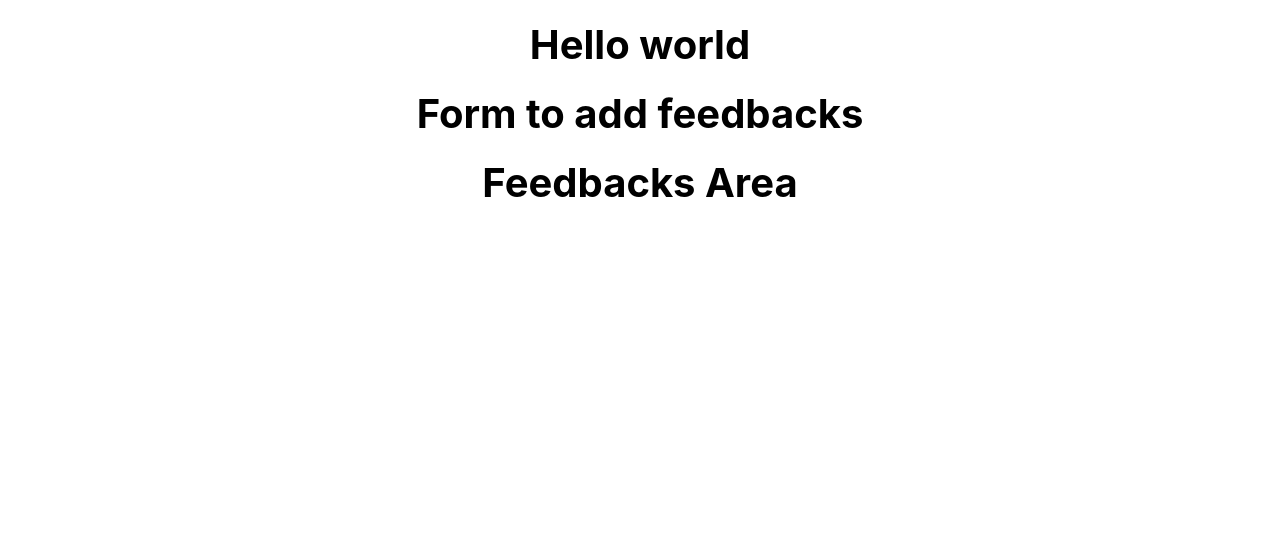
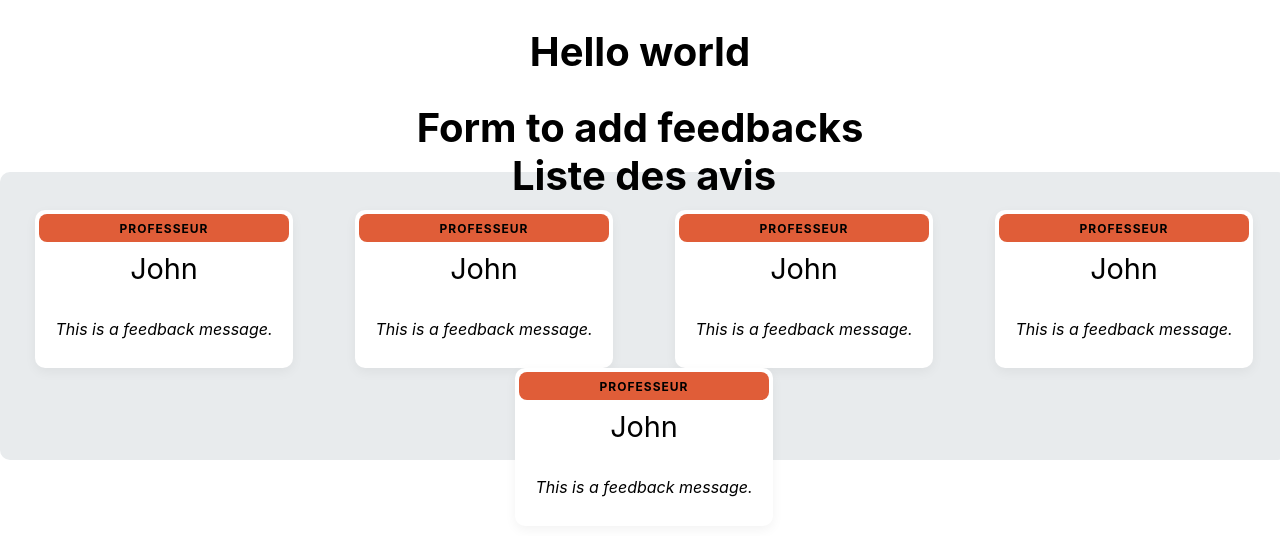
Before and after one commit to TomCml/tp-feedback-anonyme, a React (Create React App) app in the folder frontend/: page / in a window 1280 px wide. Shown: the top 536 px of the page. Built offline with nearby package versions, Linux system fonts and the light colour scheme.

Commit message:
Feddback zone v1

```diff
--- a/frontend/src/App.css
+++ b/frontend/src/App.css
@@ -1,38 +1,13 @@
+:root{
+  --main: #e05d38;
+  --background-1: #e8ebed;
+  --background-2: #ffffff;
+  --transition-duration: 0.2s;
+}
+
+
 .App {
   text-align: center;
+  width: 100vw;
+  height: 100vh;
 }
-
-.App-logo {
-  height: 40vmin;
-  pointer-events: none;
-}
-
-@media (prefers-reduced-motion: no-preference) {
-  .App-logo {
-    animation: App-logo-spin infinite 20s linear;
-  }
-}
-
-.App-header {
-  background-color: #282c34;
-  min-height: 100vh;
-  display: flex;
-  flex-direction: column;
-  align-items: center;
-  justify-content: center;
-  font-size: calc(10px + 2vmin);
-  color: white;
-}
-
-.App-link {
-  color: #61dafb;
-}
-
-@keyframes App-logo-spin {
-  from {
-    transform: rotate(0deg);
-  }
-  to {
-    transform: rotate(360deg);
-  }
-}
--- /dev/null
+++ b/frontend/src/components/Displayer/Card/Card.jsx
@@ -0,0 +1,14 @@
+import React from 'react';
+import styles from './Card.module.css';
+
+const Card = ({ name, category, content }) => {
+  return (
+    <div className={styles.card}>
+      <div className={styles.category}>{category}</div>
+      <div className={styles.name}>{name}</div>
+      <div className={styles.content}>{content}</div>
+    </div>
+  );
+};
+
+export default Card;
--- /dev/null
+++ b/frontend/src/components/Displayer/Card/Card.module.css
@@ -0,0 +1,51 @@
+.card {
+    display: flex;
+    flex-direction: column;
+    height: 150px;
+    width: 250px;
+    padding: 4px;
+    background-color: var(--background-2);
+    border-radius: 10px;
+    box-shadow: 0 4px 12px rgba(0, 0, 0, 0.05);
+    transition: transform 0.2s ease;
+}
+
+.card:hover {
+    transform: translateY(-5px);
+  }
+
+    .name {
+    display: flex;
+    justify-content: center;
+    align-items: center;
+    padding: 5px 10px;
+    font-size: 1.8rem;
+    flex: 1.5;
+  }
+
+    .category {
+    display: flex;
+    justify-content: center;
+    align-items: center;
+    width: 100%;
+    height: 20%;
+    background-color: var(--main);
+    font-size: 0.75rem;
+    text-transform: uppercase;
+    font-weight: 700;
+    letter-spacing: 1px;
+    border-radius: 8px;
+    flex:1;
+  }
+
+    .content {
+    display: flex;
+    width: 100%;
+    flex-direction: column;
+    justify-content: center;
+    align-items: center;
+    font-size: 1rem;
+    font-style: italic;
+    color: black;
+    flex:2.5;
+  }
--- a/frontend/src/components/Displayer/Display.jsx
+++ b/frontend/src/components/Displayer/Display.jsx
@@ -1,8 +1,22 @@
 import React from 'react';
 import styles from './Display.module.css';
+import Card from './Card/Card';
 
 const Display = () => {
-  return <h1 className={styles.title}>Feedbacks Area</h1>;
+  return (
+  <div className={styles.container}>
+    <div className={styles.title}>
+        Liste des avis
+    </div>
+    <div className={styles.cards}>
+        <Card category={"Professeur"} name="John" content="This is a feedback message." />
+        <Card category={"Professeur"} name="John" content="This is a feedback message." />
+        <Card category={"Professeur"} name="John" content="This is a feedback message." />
+        <Card category={"Professeur"} name="John" content="This is a feedback message." />
+        <Card category={"Professeur"} name="John" content="This is a feedback message." />
+    </div>
+  </div>
+  );
 };
 
 export default Display;
--- a/frontend/src/components/Displayer/Display.module.css
+++ b/frontend/src/components/Displayer/Display.module.css
@@ -1,7 +1,28 @@
+.container {
+  display: flex;
+  flex-direction: column;
+  justify-content: center;
+  width: 100%;
+  height: 35%;
+  padding: 4px 4px;
+  border-radius: 10px;
+  background-color: var(--background-1);
+}
+
 .title {
     font-size: 2.5rem;
     font-weight: bold;
     color: var(--black);
-    margin: 20px 0;
     text-align: center;
+    padding: 10px 0;
   }
+
+  .cards {
+    display: flex;
+    flex-direction: row;
+    justify-content: space-around;
+    align-items: center;
+    flex-wrap: wrap;
+    width: 100%;
+    height: 100%;
+  }
--- a/frontend/src/components/Header/Header.module.css
+++ b/frontend/src/components/Header/Header.module.css
@@ -2,6 +2,5 @@
     font-size: 2.5rem;
     font-weight: bold;
     color: var(--black);
-    margin: 20px 0;
     text-align: center;
   }
```
